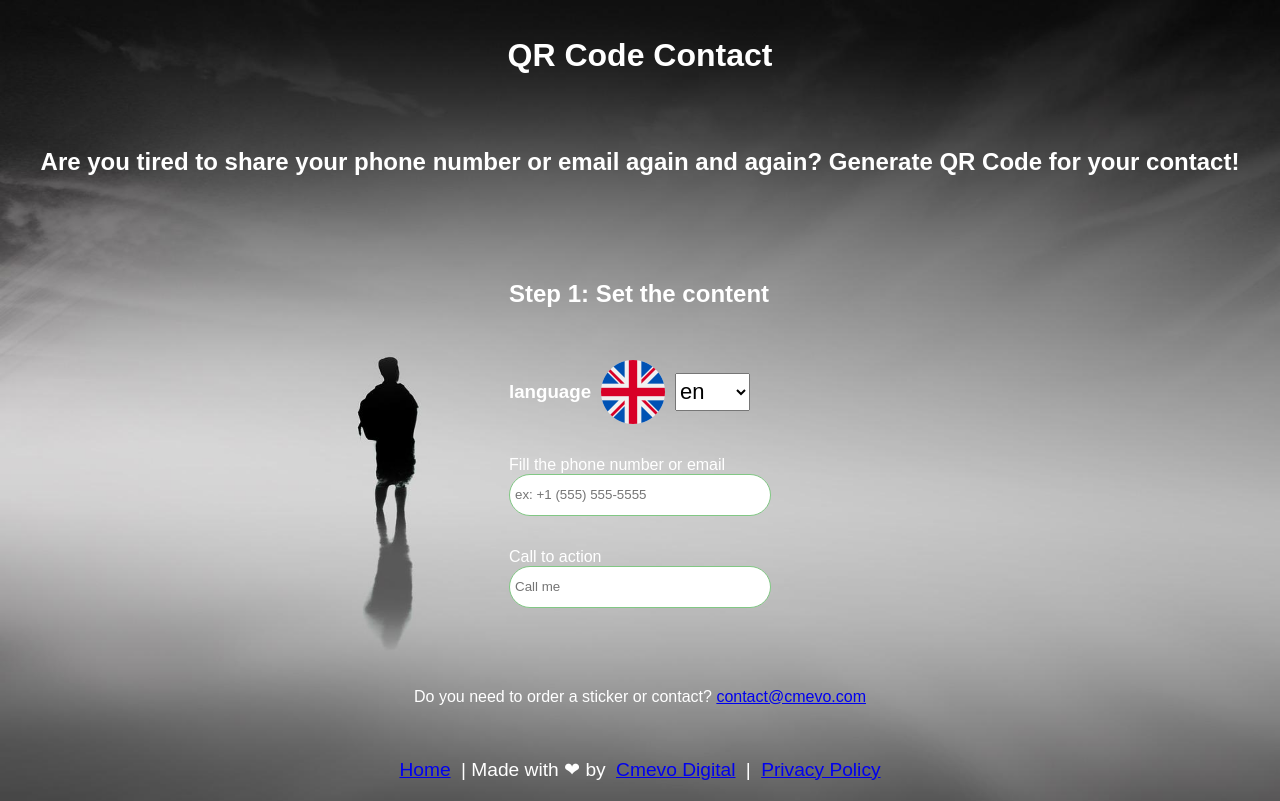
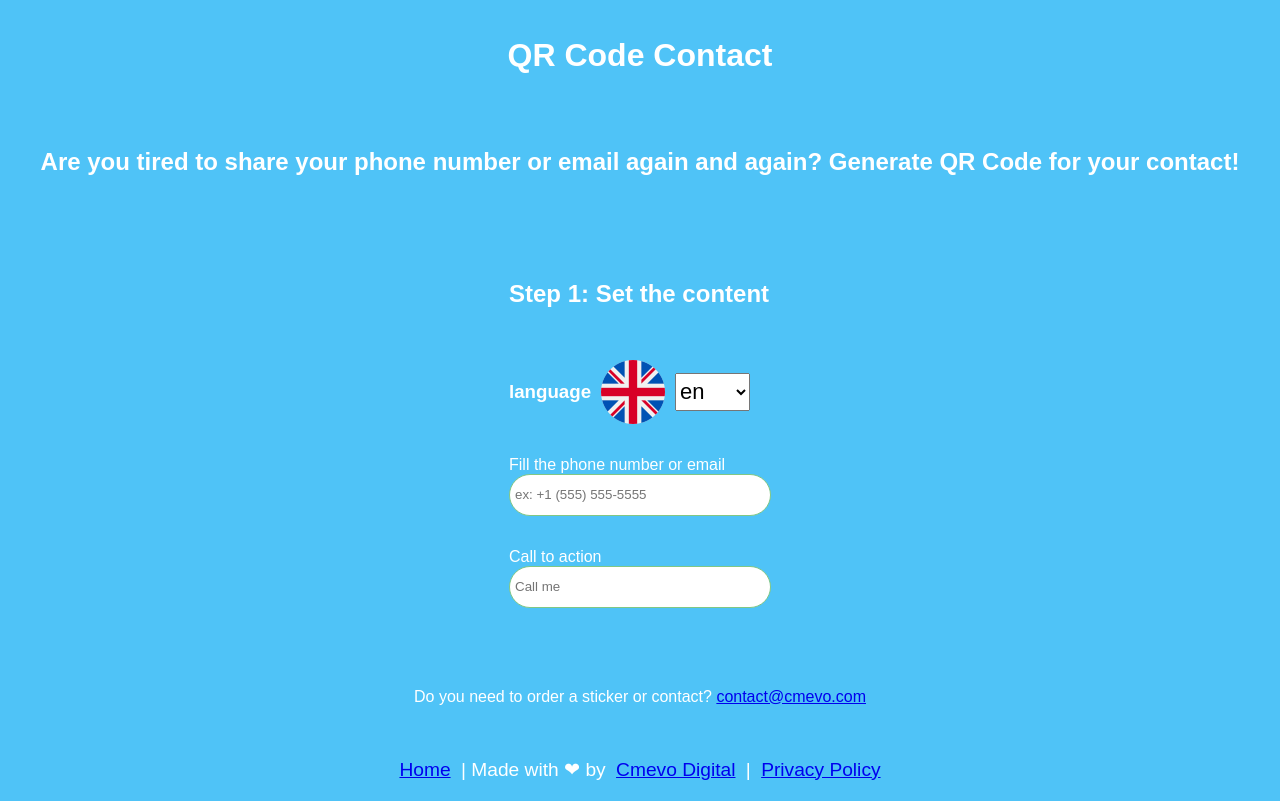
Before and after one commit to boobo94/qrcodecontact, a Vue app: page / in a window 1280 px wide. Built offline with nearby package versions, Linux system fonts and the light colour scheme.

Commit message:
Set background color instead of picture

```diff
--- a/src/App.vue
+++ b/src/App.vue
@@ -11,7 +11,7 @@ import FooterSection from './components/FooterSection.vue';
 body {
   padding: 0;
   margin: 0;
-  background-image: url("assets/images/background.jpg");
+  background-color: #4FC3F7;
   background-size: cover;
   background-repeat: no-repeat;
   font-family: Arial, Helvetica, sans-serif;
```
Also changed, not shown: src/assets/images/background.jpg (deleted).
